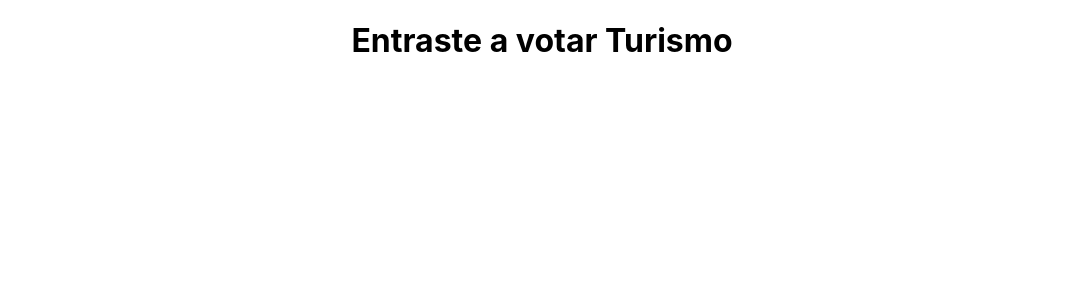
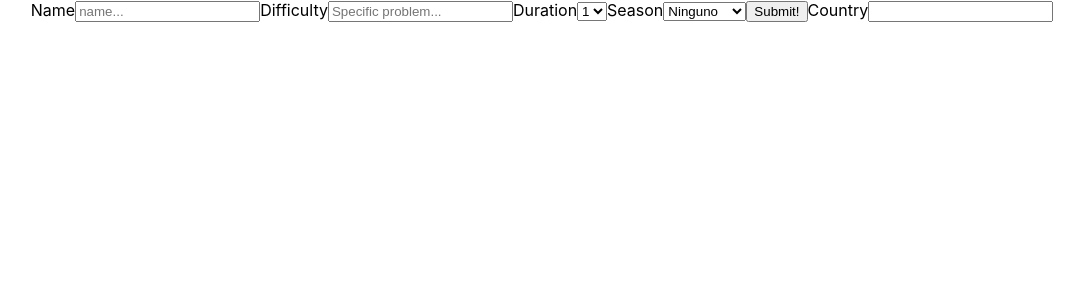
Before and after one commit to FedericoChavazza/PI-Countries, a React (Create React App) app in the folder client/: page /activity in a window 1280 px wide. Shown: the top 300 px of the page, without its empty margins (98-1182 px from the left). Built offline with nearby package versions, Linux system fonts and the light colour scheme.

Commit message:
front part 3(some problems in posting)

```diff
--- a/client/src/actions/index.js
+++ b/client/src/actions/index.js
@@ -26,3 +26,13 @@ export function countryDetails(id) {
       });
   };
 }
+
+export function postCountries(payload) {
+  return function (dispatch) {
+    return axios
+      .post("http://localhost:3001/activity", payload)
+      .then((promise) => {
+        return promise.data;
+      });
+  };
+}
--- a/client/src/components/Countries/Countries.js
+++ b/client/src/components/Countries/Countries.js
@@ -44,7 +44,7 @@ function NavCountries(props) {
         return e.continent === orderCountries.continent;
       });
     }
-    //////////////////Alphabetical/////////////
+
     if (orderCountries.order === "Dec") {
       filter = filter.slice().sort((a, b) => a.name.localeCompare(b.name));
     }
@@ -55,17 +55,17 @@ function NavCountries(props) {
     ////////////////Population///////////////
 
     if (orderCountries.order === "PopulationDec") {
-      filter = filter
-        .slice()
-        .sort((a, b) => (a.population < b.population ? 1 : -1));
+      filter = [...filter].sort((a, b) =>
+        a.population < b.population ? 1 : -1
+      );
     }
     if (orderCountries.order === "PopulationAsc") {
       console.log("hola");
-      filter = filter
-        .slice()
-        .sort((a, b) => (a.population > b.population ? 1 : -1));
+      filter = [...filter].sort((a, b) =>
+        a.population > b.population ? 1 : -1
+      );
     }
-
+    //////////Alphabetical////////////////
     console.log(filter);
     console.log(orderCountries);
 
@@ -95,14 +95,17 @@ function NavCountries(props) {
           </Link>
         </div>
       ))}{" "}
+      <label>Alphabetical</label>
       <select name="order" onChange={(e) => handleFilter(e)}>
         <option value="Dec">Dec</option>
         <option value="Asc">Asc</option>
       </select>
+      <label>Population</label>
       <select name="order" onChange={(e) => handleFilter(e)}>
         <option value="PopulationDec">Dec</option>
         <option value="PopulationAsc">Asc</option>
       </select>
+      <label>Continent</label>
       <select name="continent" onChange={(e) => handleFilter(e)}>
         <option selected value="DefaultCountries">
           Default
--- a/client/src/components/Tourism/Tourism.js
+++ b/client/src/components/Tourism/Tourism.js
@@ -1,9 +1,108 @@
-import React from "react";
+import { React, useEffect, useState } from "react";
+import { useSelector, useDispatch } from "react-redux";
+import { postCountries, getCountries } from "../../actions";
 
 export function Tourism() {
+  var country = useSelector((state) => state.countries);
+  var dispatch = useDispatch();
+
+  const [inputCountries, setinputCountries] = useState("");
+  const [postCountry, setPostCountry] = useState({
+    idCountry: [],
+    name: "",
+    difficulty: "",
+    duration: "",
+    season: "",
+  });
+
+  useEffect(() => {
+    var arraySUPREMO = country || [];
+    var filterArray = arraySUPREMO.filter(
+      (e) => e.name.toLowerCase() === inputCountries.toLowerCase()
+    );
+    if (filterArray.length !== 0) {
+      for (let key in filterArray) {
+        postCountry.idCountry.push(filterArray[key].id);
+      }
+    }
+  }, [inputCountries]);
+
+  function handlerInput(event) {
+    setinputCountries(event.target.value);
+  }
+
+  function handleSubmit(event) {
+    event.preventDefault();
+    dispatch(postCountries(postCountry));
+    dispatch(getCountries(inputCountries));
+  }
+
+  function handleChange(event) {
+    setPostCountry((prevState) => {
+      return {
+        ...prevState,
+        [event.target.name]: event.target.value,
+      };
+    });
+  }
+
+  function deleteCountry(pais) {
+    var filtradoSUPREMO = postCountry.idCountry.filter((e) => e !== pais);
+    console.log(filtradoSUPREMO);
+    setPostCountry((prevState) => {
+      return {
+        ...prevState,
+        idCountry: filtradoSUPREMO,
+      };
+    });
+  }
   return (
     <div>
-      <h1>Entraste a votar Turismo</h1>
+      <form onSubmit={(event) => handleSubmit(event)}>
+        <label>Name</label>
+        <input
+          type="text"
+          placeholder="name..."
+          name="name"
+          value={postCountry.name}
+          onChange={(event) => handleChange(event)}
+        ></input>
+        <label>Difficulty</label>
+        <input
+          type="text"
+          name="difficulty"
+          placeholder="Specific problem..."
+          value={postCountry.difficulty}
+          onChange={(event) => handleChange(event)}
+        ></input>
+        <label>Duration</label>
+        <select name="duration" onChange={(event) => handleChange(event)}>
+          <option value="1">1</option>
+          <option value="2">2</option>
+          <option value="3">3</option>
+          <option value="4">4</option>
+          <option value="5">5</option>
+        </select>
+        <label>Season</label>
+        <select name="season" onChange={(event) => handleChange(event)}>
+          <option value="Ninguno">Ninguno</option>
+          <option value="Verano">Verano</option>
+          <option value="Otoño">Otoño</option>
+          <option value="Invierno">Invierno</option>
+          <option value="Primavera">Primavera</option>
+        </select>
+        <button type="submit">Submit!</button>
+        <label>Country</label>
+        <input onChange={(event) => handlerInput(event)}></input>
+        <ul>
+          {postCountry.idCountry.map((e) => (
+            <li>
+              {e}
+              <button onClick={(e) => deleteCountry(e)}>x</button>
+            </li>
+          ))}
+        </ul>
+      </form>
     </div>
   );
 }
```
Also changed, not shown: 1 other file (tests, documents, lock files or other folders).
